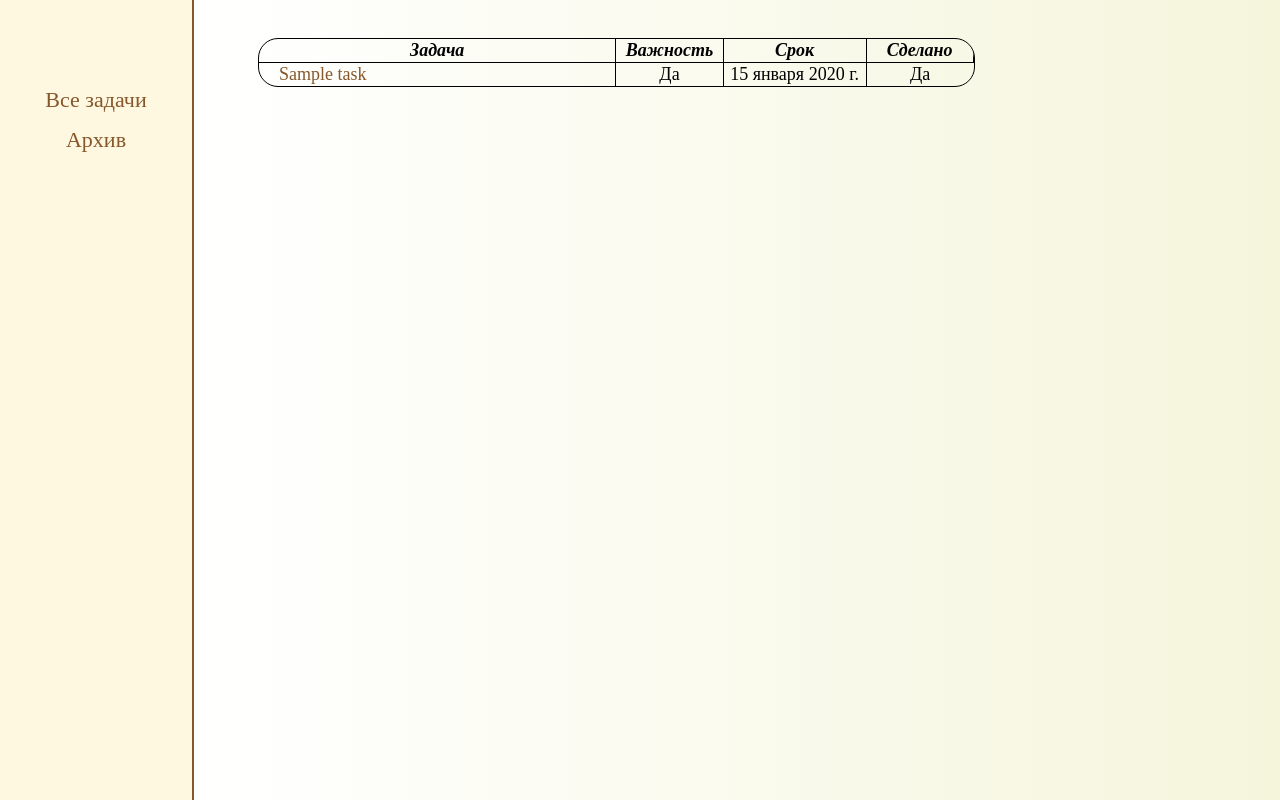
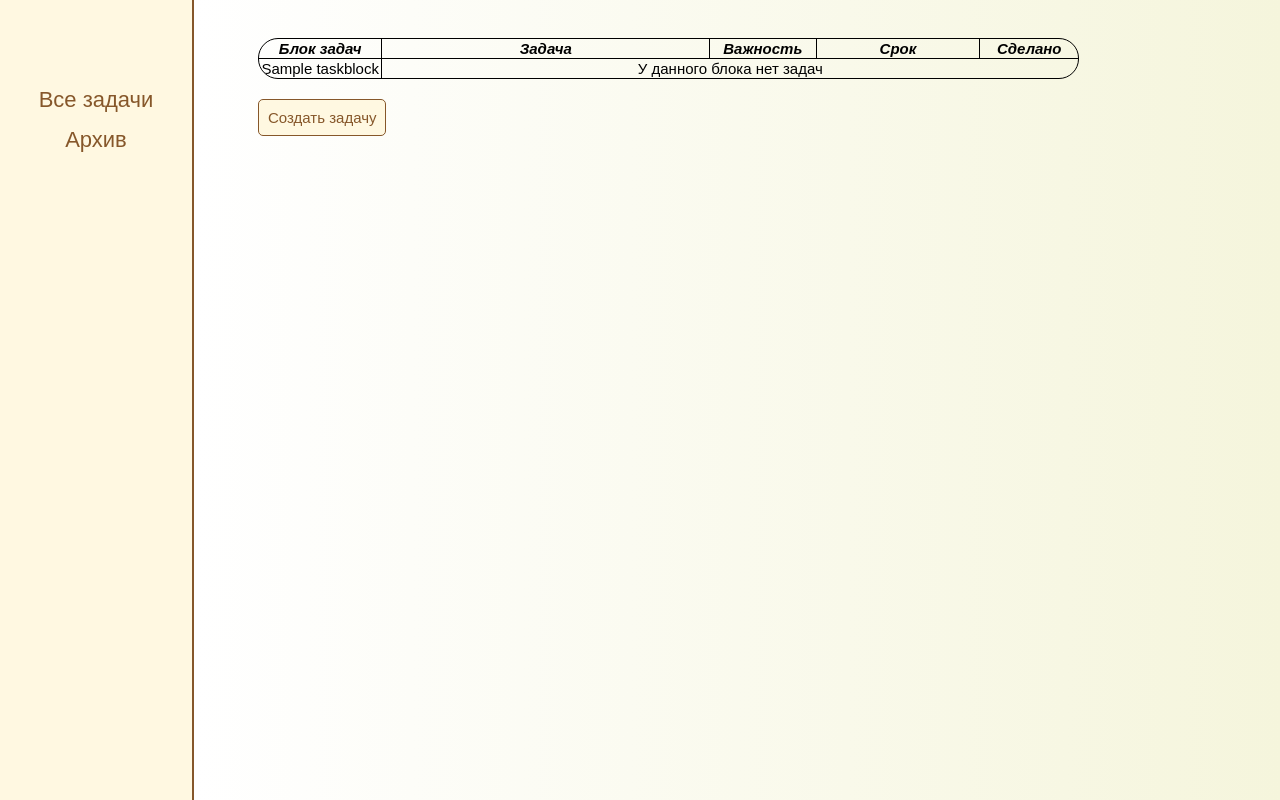
Before and after one commit to Artem-Ionov/ToDo, a Django app: page /tasks/ in a window 1280 px wide. Run offline with Django 5.2, Linux system fonts and the light colour scheme; tables that the repository leaves empty hold one stand-in row (values such as "Sample post").

Commit message:
Add TaskBlock (model + admin), add create_task and delete_task (urls, views and html for create), upgrade table for blocks

```diff
--- a/tasks/admin.py
+++ b/tasks/admin.py
@@ -1,5 +1,5 @@
 from django.contrib import admin
-from .models import Task
+from .models import Task, TaskBlock
 
 class TaskAdmin(admin.ModelAdmin):
     "Класс для кастомизации админ-панели"
@@ -8,3 +8,4 @@ class TaskAdmin(admin.ModelAdmin):
     fields = ['title', 'importance', 'date', 'completed', 'description']  # Выбираем поля и их порядок в подробном описании задачи
 
 admin.site.register(Task, TaskAdmin)
+admin.site.register(TaskBlock)
--- a/tasks/models.py
+++ b/tasks/models.py
@@ -2,11 +2,13 @@ from django.db import models
 
 class Task(models.Model):
     "Модель задачи"
-    title = models.CharField('Название', max_length=200)
+    title = models.CharField('Название', max_length=200)                # Поля модели
     importance = models.BooleanField('Важность', default=False)
     date = models.DateField('Дата окончания', blank=True, null=True)
     completed = models.BooleanField('Завершено', default=False)
     description = models.TextField('Описание', blank=True, null=True)
+        # Связь с моделью блока задач (внешний ключ)
+    block = models.ForeignKey('TaskBlock', on_delete=models.SET_NULL, null=True, verbose_name='Блок задач')
 
     class Meta:
         ordering = ['title']            # Сортировка по названию задачи
@@ -15,3 +17,16 @@ class Task(models.Model):
 
     def __str__(self):
         return self.title               # При обращении к экземпляру модели возвращаем название задачи (для админ-панели)
+
+
+class TaskBlock(models.Model):
+    "Модель блока задач"
+    title = models.CharField('Блок задач', max_length = 100)
+
+    class Meta:
+        ordering = ['title']
+        verbose_name = 'Блок задач'
+        verbose_name_plural = 'Блоки задач'
+
+    def __str__(self):
+        return self.title
--- a/tasks/static/styles.css
+++ b/tasks/static/styles.css
@@ -1,6 +1,7 @@
 body{
     display: flex;                      /* Делаем body контейнером для .content и .navi */
     margin: 0;                          /* Убираем отступ у края экрана */
+    font-family: Arial;
 }
 
 .navi{
@@ -40,50 +41,56 @@ a{
     color: #86572a;
 }
 
+p{
+    font-size: 15px;
+}
+
 table{
-    width: 70%;
-    border-spacing: 0;                  /* Схлопываем отступы между ячейками */
-    border: 1px solid;
-    border-radius: 20px;                /* Скругляем углы у таблицы */
-    overflow: hidden;                   /* Убираем границу th справа */
+    width: 100%;
+    border-collapse: collapse;          /* Схлопываем отступы между ячейками */
     text-align: center;
+}
 
+.my-table{                              /* Класс, для блока div, обёртывающего таблицу, чтобы сделать скругление углов */
+    border: solid 1px;
+    border-radius: 20px;
+    overflow: hidden;                   /* Обрезаем границу таблицы, выступающую за div */
+    width: 80%;
+}
+
+.column2{
+    text-align: left;
+    padding-left: 20px;
 }
 
 th, td{
-    font-size: 18px;
+    font-size: 15px;
 }
 
 th{
     border-bottom: 1px solid;
-    border-right: 1px solid;
 }
 
-/* Задаём ширину и границы для столбцов через td без colgroup */
-td:nth-child(1){ width: 50%; border-right: 1px solid; text-align: left; padding-left: 20px;}
-td:nth-child(2){ width: 15%; border-right: 1px solid;}
-td:nth-child(3){ width: 20%; border-right: 1px solid;}
-td:nth-child(4){ width: 15%}
+form{
+    display: inline-block;              /* Для того, чтобы элемент не растягивался на всю ширину */
+    border: solid 1px #86572a;
+    border-radius: 20px;
+    padding: 20px;
+    font-size: 18px;
+}
 
-button{
-    display: block;                     /* Делаем элемент блочным для переноса на следующую строку */
+button, .my-button{                     /* Делаем одинаковыми кнопку и ссылку */
+    display: inline-block;
+    border: solid 1px;
+    border-radius: 5px;
+    padding: 9px;
     margin-top: 20px;
+    margin-right: 10px;
     color: #86572a;
     background-color: #FFF8E1;
     font-size: 15px;
-    padding: 8px;
-    border: solid 1px;
-    border-radius: 5px;
 }
 
 button:hover{
     cursor: pointer;                    /* Изменяем внешний вид курсора при наведении */
 }
-
-form{
-    display: inline-block;              /* Для того, чтобы элемент не растягивался на всю ширину */
-    padding: 20px;
-    border: solid 1px #86572a;
-    border-radius: 20px;
-    font-size: 18px;
-}
--- a/tasks/templates/base.html
+++ b/tasks/templates/base.html
@@ -2,7 +2,7 @@
 <!DOCTYPE html>
 <html>
     <head>
-        <title>{% block title %}{% endblock %}</title>
+        <title>Мой ToDo</title>
         <meta charset="utf-8">
         {% load static %}
         <link rel="stylesheet" href="{% static 'styles.css' %}">
--- a/tasks/templates/task_list.html
+++ b/tasks/templates/task_list.html
@@ -1,25 +1,44 @@
 {% extends 'base.html' %}
 
-{% block title %}Мой ToDo{% endblock %}
 {% block content %}
-    {% if tasks %}
-        <table>
+<div class="my-table"><table>                               <!--"Оборачиваем" таблицу div, чтобы сделать скругление границы-->
+    <colgroup>                                              <!--(из-за border-collapse=collapse не работает border-radius)-->
+        <col style="width: 15%; border-right: 1px solid;">  <!--Используем colgroup для задания ширины столбцов-->
+        <col style="width: 40%; border-right: 1px solid;">  <!--(самый надёжный способ при объединённых ячейках-->
+        <col style="width: 13%; border-right: 1px solid;">
+        <col style="width: 20%; border-right: 1px solid;">
+        <col style="width: 12%;">
+    </colgroup>
     <tr>
+        <th><em>Блок задач</em></th>
         <th><em>Задача</em></th>
         <th><em>Важность</em></th>
         <th><em>Срок</em></th>
         <th><em>Сделано</em></th>
     </tr>
-            {% for task in tasks %}         <!--Перебираем все задачи-->
-            <tr>
-                <td><a href="{% url 'update_task' task.id %}">{{task.title}}</a></td>
+    {% for block in blocks %}                               <!--Перебираем все блоки задач-->
+        {% if block.task_set.all %}                         <!--Если в блоке есть задачи,-->
+            {% for task in block.task_set.all %}            <!--перебираем их-->
+            <!--После каджого блока проводим разделитель (за исключением последней строки таблицы)-->
+            <tr {% if forloop.last and not forloop.parentloop.last %} style="border-bottom: solid 1px;" {% endif %}>
+                {% if forloop.first %}
+                <!--Объединяем ячейки для названия блока по количеству задач в нём-->
+                <td rowspan="{{block.task_set.count}}">{{block.title}}</td>
+                {% endif %}         <!--Ссылка на страницу обновления задачи-->
+                <td class="column2"><a href="{% url 'update_task' task.id %}">{{task.title}}</a></td>
                 <td>{% if task.importance %} Да {% endif %}</td>
                 <td>{% if task.date %} {{task.date}} {% endif %}</td>
                 <td>{% if task.completed %} Да {% endif %}</td>
             </tr>
             {% endfor %}
-        </table>
-    {% else %}                              <!--Если нет ни одной, выводим соответствующее сообщение-->
-        <p>У вас нет никаких задач</p>
+        {% else %}                                      <!--Если у блока нет задач, выводим соответствующее сообщение-->
+            <!--Также проводим разделитель, исключая случай последней строки в таблице-->
+            <tr {% if not forloop.last %} style="border-bottom: solid 1px;" {% endif %}>
+                <td>{{block.title}}</td>
+                <td colspan="4">У данного блока нет задач</td>
+            </tr>
         {% endif %}
+    {% endfor %}
+</table></div>
+<a href="{% url 'create_task' %}" class="my-button">Создать задачу</a>      <!--Ссылка на страницу создания задачи-->
 {% endblock %}
--- a/tasks/templates/update_task.html
+++ b/tasks/templates/update_task.html
@@ -6,5 +6,8 @@
         {% csrf_token %}
         {{form.as_p}}
     </form>
-    <button type="submit" form="update-form">Сохранить</button>
+    <div>
+        <button type="submit" form="update-form">Сохранить</button>
+        <a href="{% url 'delete_task' task.id %}" class="my-button">Удалить</a>
+    </div>
 {% endblock %}
--- a/tasks/urls.py
+++ b/tasks/urls.py
@@ -1,7 +1,9 @@
 from django.urls import path
-from .views import task_list, update_task
+from .views import task_list, update_task, delete_task, create_task
 
 urlpatterns = [
     path('', task_list, name='task_list'),
-    path('update/<int:id>', update_task, name='update_task')    # Передаём внутри url идентификатор задачи в функцию
+    path('update/<int:id>', update_task, name='update_task'),    # Передаём внутри url идентификатор задачи в функцию
+    path('delete/<int:id>', delete_task, name='delete_task'),
+    path('create/', create_task, name='create_task'),
 ]
--- a/tasks/views.py
+++ b/tasks/views.py
@@ -1,11 +1,11 @@
 from django.shortcuts import render, redirect
-from .models import Task
+from .models import Task, TaskBlock
 from .forms import UpdateForm
 
 def task_list(request):
-    "Получение списка текущих задач"
-    tasks = Task.objects.all()
-    return render(request, 'task_list.html', {'tasks': tasks})
+    "Получение всех блоков задач (задачи для каждого блока выводятся в шаблоне)"
+    blocks = TaskBlock.objects.all()
+    return render(request, 'task_list.html', {'blocks': blocks})
 
 def update_task(request, id):
     "Обновление параметров задачи"
@@ -17,4 +17,21 @@ def update_task(request, id):
             return redirect('task_list')                # после чего перенаправляем на страницу со списком задач
     else:                                               # В протвином случае
         form = UpdateForm(instance=task)                # выводим форму с сохранёнными на текущий момент данными
-    return render(request, 'update_task.html', {'form': form})
+    return render(request, 'update_task.html', {'form': form, 'task': task})
+
+def delete_task(request, id):
+    "Удаление задачи"
+    task = Task.objects.get(pk=id)
+    task.delete()
+    return redirect('task_list')
+
+def create_task(request):
+    "Создание новой задачи"
+    if request.method == 'POST':
+        form = UpdateForm(request.POST)
+        if form.is_valid():
+            form.save()
+            return redirect('task_list')
+    else:
+        form = UpdateForm()
+    return render(request, 'create_task.html', {'form': form})
```
Also changed, not shown: tasks/templates/create_task.html (added, +12 -0 lines), tasks/migrations/0004_taskblock_alter_task_options_task_block.py (added). Lines whose indentation alone changed are shown as unchanged.
